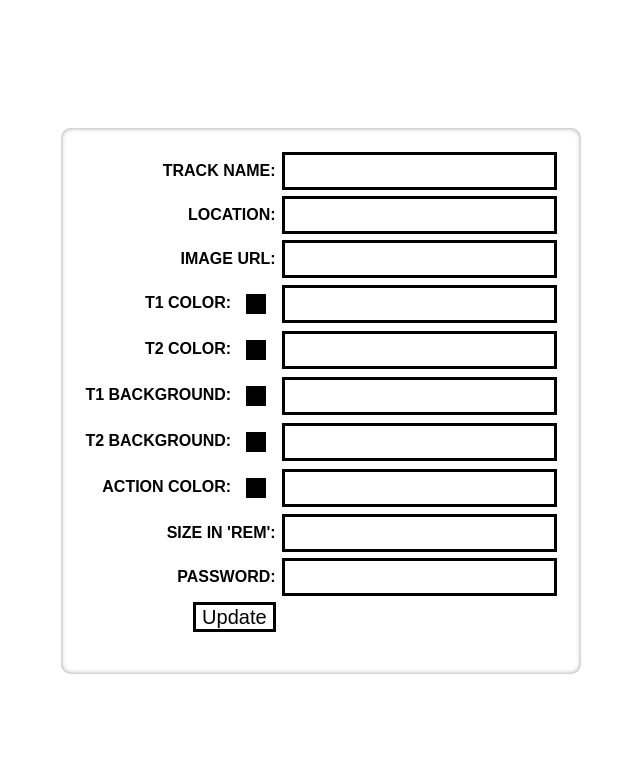
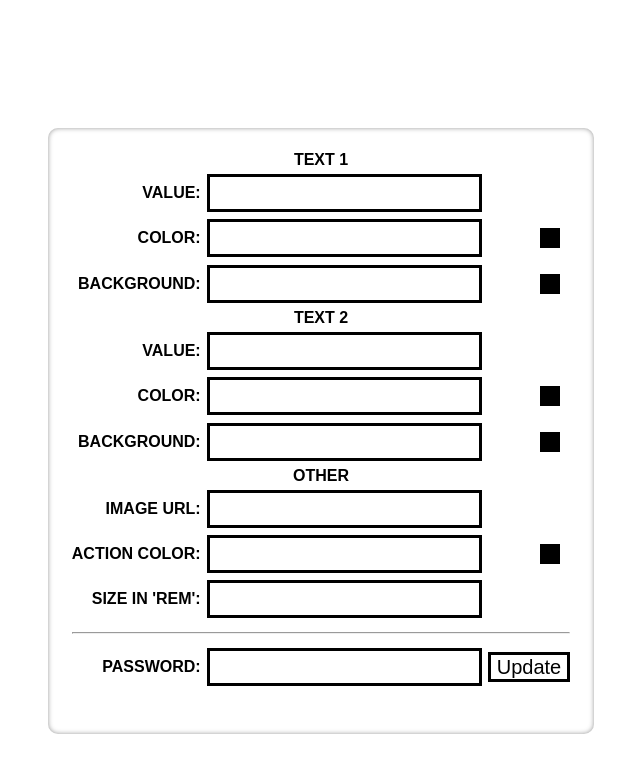
Before and after one commit to bohemnots/radio, a React (Create React App) app in the folder packages/client/: page /edit in a window 1280 px wide. Shown: the top 772 px of the page, without its empty margins (319-959 px from the left). Built offline with nearby package versions, Linux system fonts and the light colour scheme; no server answers.

Commit message:
Use text1 and text2 for meta data

```diff
--- a/packages/client/src/components/Edit.js
+++ b/packages/client/src/components/Edit.js
@@ -14,8 +14,9 @@ export default function EditPage() {
     e.preventDefault();
 
     const newData = {
-      customName: target.customName.value,
-      location: target.location.value,
+      text1: target.text1.value,
+      text2: target.text2.value,
+      text3: target.text3.value,
       imgUrl: target.imgUrl.value,
       t1Color: target.t1Color.value,
       t1Background: target.t1Background.value,
@@ -48,28 +49,107 @@ export default function EditPage() {
         <table>
           <tbody>
             <tr>
+              <th align="center" colSpan="3">
+                <label >Text 1</label>
+              </th>
+            </tr>
+            <tr>
               <td>
-                <label htmlFor="customName">Track Name: </label>
+                <label htmlFor="text1">Value: </label>
               </td>
               <td>
                 <input
                   type="text"
-                  name="customName"
-                  defaultValue={meta.customName}
+                  name="text1"
+                  defaultValue={meta.text1}
                 />
               </td>
             </tr>
             <tr>
               <td>
-                <label htmlFor="location">Location: </label>
+                <label htmlFor="t1Color">Color: </label>
+              </td>
+              <td>
+                <input type="text" name="t1Color" defaultValue={meta.t1Color} />
+              </td>
+              <td>
+                <div
+                  className="block"
+                  style={{ backgroundColor: meta.t1Color }}
+                ></div>
+              </td>
+            </tr>
+            <tr>
+              <td>
+                <label htmlFor="t1Background">Background: </label>
               </td>
               <td>
                 <input
                   type="text"
-                  name="location"
-                  defaultValue={meta.location}
+                  name="t1Background"
+                  defaultValue={meta.t1Background}
                 />
               </td>
+              <td>
+                <div
+                  className="block"
+                  style={{ backgroundColor: meta.t1Background }}
+                ></div>
+              </td>
+            </tr>
+            <tr>
+              <th align="center" colSpan="3">
+                <label >Text 2</label>
+              </th>
+            </tr>
+            <tr>
+              <td>
+                <label htmlFor="text2">Value: </label>
+              </td>
+              <td>
+                <input
+                  type="text"
+                  name="text2"
+                  defaultValue={meta.text2}
+                />
+              </td>
+            </tr>
+            <tr>
+              <td>
+                <label htmlFor="t2Color">Color: </label>
+              </td>
+              <td>
+                <input type="text" name="t2Color" defaultValue={meta.t2Color} />
+              </td>
+              <td>
+                <div
+                  className="block"
+                  style={{ backgroundColor: meta.t2Color }}
+                ></div>
+              </td>
+            </tr>
+            <tr>
+              <td>
+                <label htmlFor="t2Background">Background: </label>
+              </td>
+              <td>
+                <input
+                  type="text"
+                  name="t2Background"
+                  defaultValue={meta.t2Background}
+                />
+              </td>
+              <td>
+                <div
+                  className="block"
+                  style={{ backgroundColor: meta.t2Background }}
+                ></div>
+              </td>
+            </tr>
+            <tr>
+              <th align="center" colSpan="3">
+                <label>Other</label>
+              </th>
             </tr>
             <tr>
               <td>
@@ -81,67 +161,7 @@ export default function EditPage() {
             </tr>
             <tr>
               <td>
-                <label htmlFor="t1Color">T1 Color: </label>
-                <div
-                  className="block"
-                  style={{ backgroundColor: meta.t1Color }}
-                ></div>
-              </td>
-              <td>
-                <input type="text" name="t1Color" defaultValue={meta.t1Color} />
-              </td>
-            </tr>
-            <tr>
-              <td>
-                <label htmlFor="t2Color">T2 Color: </label>
-                <div
-                  className="block"
-                  style={{ backgroundColor: meta.t2Color }}
-                ></div>
-              </td>
-              <td>
-                <input type="text" name="t2Color" defaultValue={meta.t2Color} />
-              </td>
-            </tr>
-            <tr>
-              <td>
-                <label htmlFor="t1Background">T1 Background: </label>
-                <div
-                  className="block"
-                  style={{ backgroundColor: meta.t1Background }}
-                ></div>
-              </td>
-              <td>
-                <input
-                  type="text"
-                  name="t1Background"
-                  defaultValue={meta.t1Background}
-                />
-              </td>
-            </tr>
-            <tr>
-              <td>
-                <label htmlFor="t2Background">T2 Background: </label>
-                <div
-                  className="block"
-                  style={{ backgroundColor: meta.t2Background }}
-                ></div>
-              </td>
-              <td>
-                <input
-                  type="text"
-                  name="t2Background"
-                  defaultValue={meta.t2Background}
-                />
-              </td>
-            </tr>
-            <tr>
-              <td>
                 <label htmlFor="actionColor">Action Color: </label>
-                <div
-                  className="block"
-                  style={{ backgroundColor: meta.actionColor }}
-                ></div>
               </td>
               <td>
                 <input
@@ -149,6 +169,12 @@ export default function EditPage() {
                   name="actionColor"
                   defaultValue={meta.actionColor}
                 />
+              </td>
+              <td>
+                <div
+                  className="block"
+                  style={{ backgroundColor: meta.actionColor }}
+                ></div>
               </td>
             </tr>
             <tr>
@@ -164,17 +190,20 @@ export default function EditPage() {
               </td>
             </tr>
             <tr>
+              <td colSpan="3"><hr /></td>
+            </tr>
+            <tr>
               <td>
                 <label htmlFor="password">Password: </label>
               </td>
               <td>
                 <input type="password" name="password" defaultValue={""} />
               </td>
-            </tr>
-            <tr>
               <td>
                 <input type="submit" value="Update" />
               </td>
+            </tr>
+            <tr>
               <td>{message}</td>
             </tr>
           </tbody>
--- a/packages/client/src/components/Player.js
+++ b/packages/client/src/components/Player.js
@@ -10,8 +10,8 @@ export default function Player() {
   const [isPlaying, setIsPlaying] = useState(false);
   const meta = useMeta();
 
-  const t1 = meta ? meta.customName || meta.trackName : "";
-  const t2 = meta ? meta.location : "";
+  const t1 = meta ? meta.text1 || meta.trackName : "";
+  const t2 = meta ? meta.text2 : "";
 
   const t1Color = meta.t1Color || "";
   const t1Background = meta.t1Background || "";
--- a/packages/client/src/hooks/useMeta.js
+++ b/packages/client/src/hooks/useMeta.js
@@ -6,10 +6,9 @@ export default function useMeta() {
   const [isLoading, setIsLoading] = React.useState(false);
 
   const [meta, setMeta] = React.useState({
-    theme: "dark",
-    customName: '',
+    text1: '',
+    text2: '',
     trackName: '',
-    location: '',
     imgUrl: null
   });
 
```
